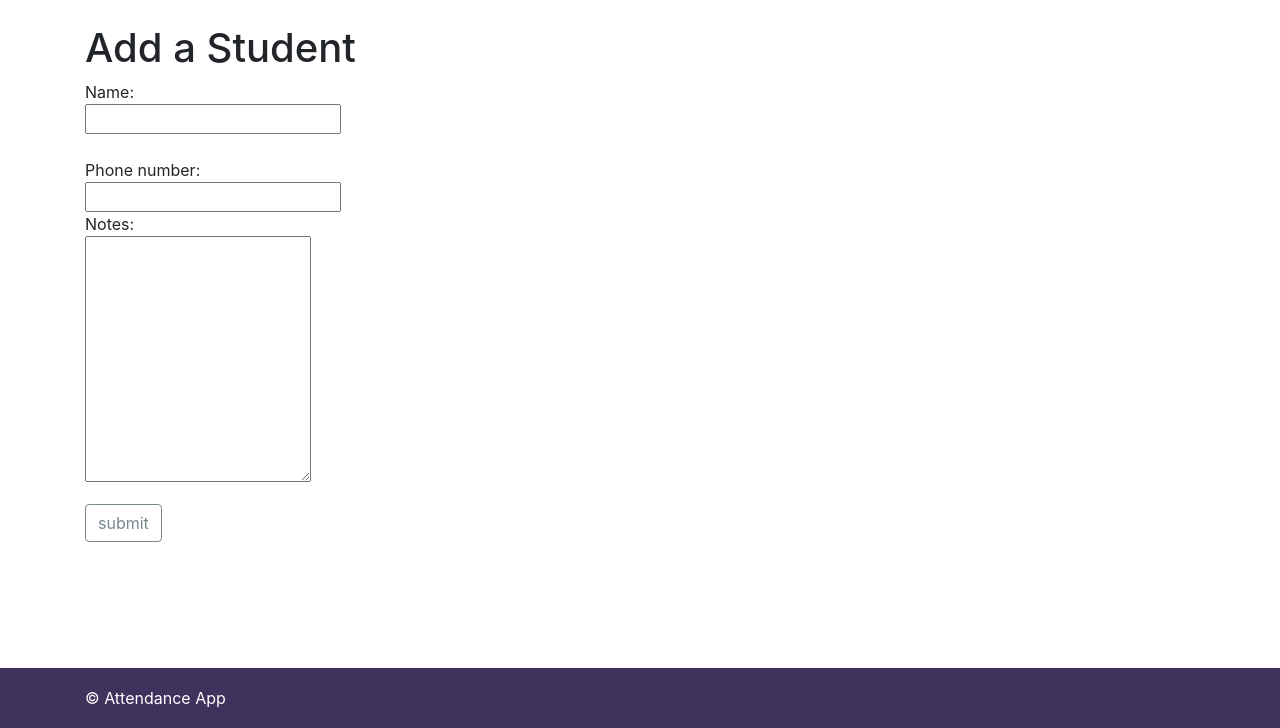
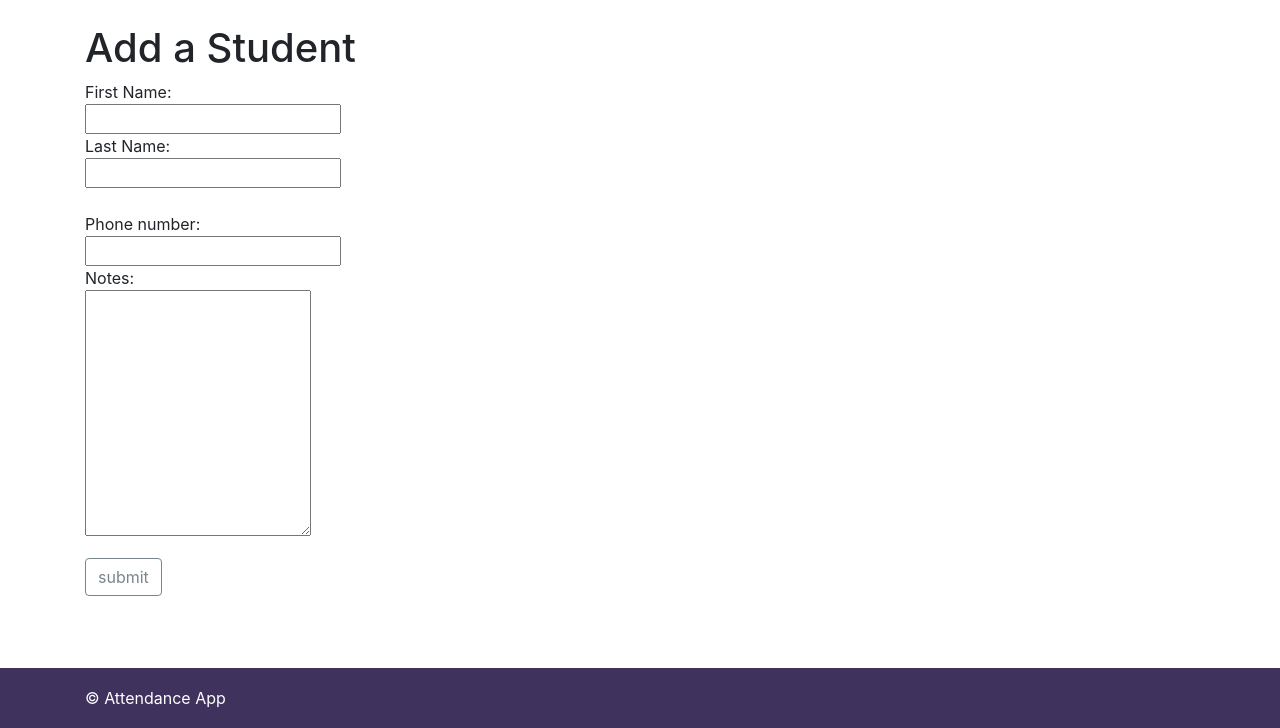
Before and after one commit to jjames1011/attendenceapp, a Flask app: page /add_student in a window 1280 px wide. Shown: the part 72-800 px from the top of the page. Run offline with Flask 2, Linux system fonts and the light colour scheme; some libraries are stand-ins or nearby versions.

Commit message:
implemented last name for students

```diff
--- a/main.py
+++ b/main.py
@@ -71,17 +71,18 @@ def single_roster():
 @app.route('/add_student', methods=['POST', 'GET'])
 def add_student():
     if request.method == 'POST':
-        name = request.form['name']
+        first_name = request.form['first_name']
+        last_name = request.form['last_name']
         notes = request.form['notes']
         phone = request.form['phone']
 
         name_error = ''
 
-        if not name:
-            name_error = "Please enter a student's name."
+        if not first_name or not last_name:
+            name_error = "Please fill out both name fields"
 
         if not name_error:
-            new_Student = Student(name, phone, notes)
+            new_Student = Student(first_name,last_name, phone, notes)
             db.session.add(new_Student)
             db.session.commit()
             return redirect('/student_profile?student_id='+ str(new_Student.id))
@@ -176,7 +177,7 @@ def single_student():
     if not student:
         errorMSG = 'There is no student in the database with that id'
         return render_template('student_profile.html', errorMSG=errorMSG, title='Student not found')
-    title = student.name
+    title = student.last_name + ',' + student.first_name
     return render_template('student_profile.html', student=student, title=title)
 
 @app.route('/add_student_to_roster', methods=['POST', 'GET'])
--- a/templates/add_student.html
+++ b/templates/add_student.html
@@ -3,13 +3,14 @@
 <h1>Add a Student</h1>
 
 <form action="/add_student" method="post">
-    Name: <br>
-    <input type="text" name="name" /><br>
-    <label class="error">{{name_error}}</label><br> Phone number: <br>
-    <input type='text' name='phone' /><br> Notes: <br>
-    <textarea name="notes" rows="10" columns="30"></textarea><br>
+  First Name: <br>
+  <input type="text" name="first_name" /><br> Last Name: <br>
+  <input type='text' name='last_name' /><br>
+  <label class="error">{{name_error}}</label><br> Phone number: <br>
+  <input type='text' name='phone' /><br> Notes: <br>
+  <textarea name="notes" rows="10" columns="30"></textarea><br>
 
-    <input type="submit" class="btn btn-outline-secondary" value="submit" />
+  <input type="submit" class="btn btn-outline-secondary" value="submit" />
 
 </form>
 
--- a/templates/add_student_to_roster.html
+++ b/templates/add_student_to_roster.html
@@ -8,7 +8,7 @@
   <h2>All students:</h2> {% for student in students %}
   <input type="checkbox" name="student_id" value="{{ student.id }}">
   <a href='/student_profile?student_id={{student.id}}'>
-        <label>{{ student.name }}</label><br>
+        <label>{{ student.last_name + ', ' + student.first_name }}</label><br>
       </a> {% endfor %}
 
   <br><input class="btn btn-outline-secondary" type="submit" value="Add students to roster" />
--- a/templates/single_roster.html
+++ b/templates/single_roster.html
@@ -14,7 +14,7 @@
       {% for student in roster.students %}
       <tr>
         <td>
-                    <a href='/student_profile?student_id={{student.id}}'>{{student.name}}</a>
+          <a href='/student_profile?student_id={{student.id}}'>{{student.last_name + ', ' + student.first_name}}</a>
         </td>
         <td class=' '><a href='tel://{{student.phone}}'>{{student.phone}}</a></td>
         <td id='notes' class=''>{{student.notes}}</td>
--- a/templates/single_session.html
+++ b/templates/single_session.html
@@ -12,7 +12,7 @@
     </tr>
     {% for attendence in session.attendences %}
     <tr>
-      <td><a href='/student_profile?student_id={{attendence.student.id}}'>{{attendence.student.name}}</a></td>
+      <td><a href='/student_profile?student_id={{attendence.student.id}}'>{{attendence.student.last_name + ', ' + attendence.student.first_name}}</a></td>
       <td>
         <input type='checkbox' name='absent' value='{{attendence.id}}' {% if attendence.absent %}checked {% endif %}></td>
       <td>
--- a/templates/student_profile.html
+++ b/templates/student_profile.html
@@ -1,7 +1,7 @@
 {% extends "base.html" %} {% block content %} {% if errorMSG%}
 <h1>{{errorMSG}}</h1> {% else %}
 <div class='col-md-6 center'>
-    <h1 class='mb-3'>{{student.name}}</h1> <label for='phone' class='text-info'>Phone number:</label>
+  <h1 class='mb-3'>{{student.last_name+ ', ' + student.first_name}}</h1> <label for='phone' class='text-info'>Phone number:</label>
   <p class='pb-5 pl-1 rounded border  border-info'><a href='tel://{{student.phone}}'>{{student.phone}}</a></p>
   <label for='notes' class='text-info'>Notes:</label>
   <p id='notes' class='pb-5 pl-1 rounded border  border-page'>{{student.notes}}</p>
```
Also changed, not shown: models.py (+5 -3 lines). Lines whose indentation alone changed are shown as unchanged.
